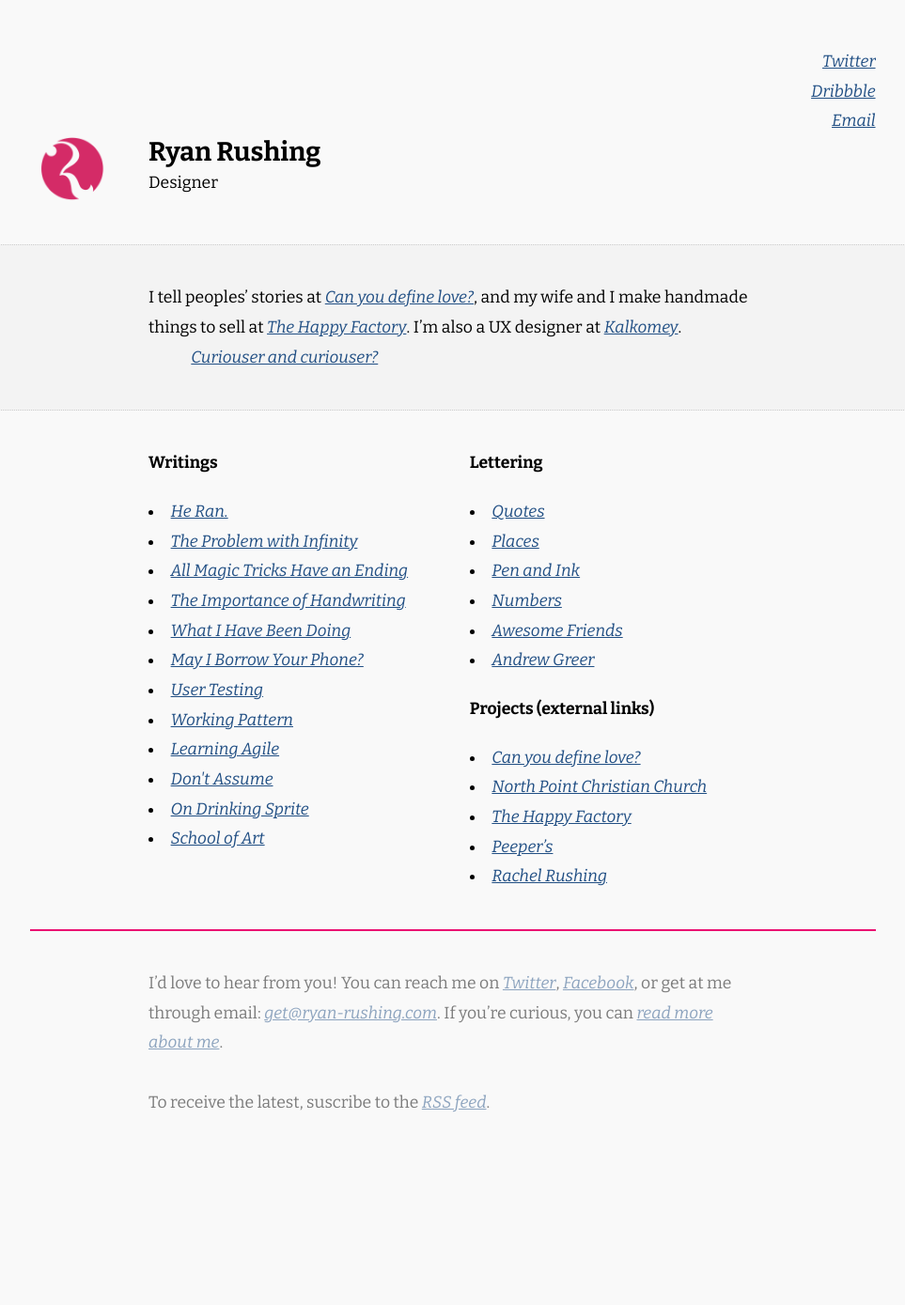
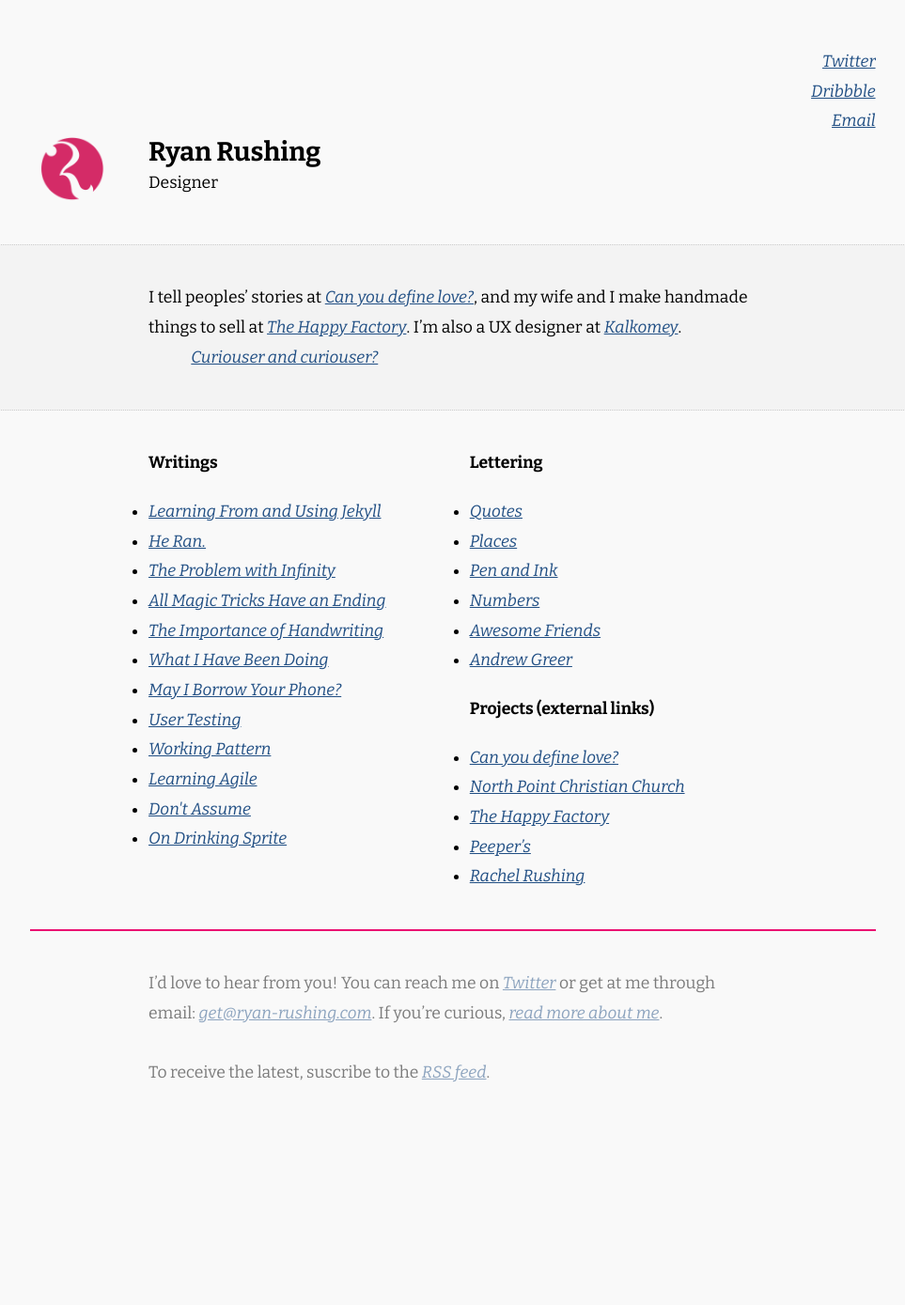
Before and after one commit to WriteEditor/ryan-rushing, a Jekyll site: the page built from index.html, in a window 1280 px wide. Shown: the whole page at 94% size, without its empty margins (158-1121 px from the left). Built offline with Jekyll 4.4.1, drawn with Linux system fonts in a browser that asks for light colours; after the commit the page ends 1358 px from its top, so only the background shows below that.

Commit message:
added new post, removed facebook links, altered CSS for list-styles

```diff
--- a/_config.yml
+++ b/_config.yml
@@ -1,7 +1,7 @@
 auto:       true
-server:     false
+server:     true
 permalink:  /writing/:year/:month/:day/:title
 baseurl:    /
 name: Ryan Rushing, designer
 description: Ryan is a designer living in the Dallas-area. Sometimes he writes.
-url: http://ryan-rushing.com
+url: http://ryan-rushing.comls
--- a/_layouts/global.html
+++ b/_layouts/global.html
@@ -102,7 +102,7 @@
 				<div class="s-all">
 					<footer class="l2-l3 m-all s-all">
 						<span class="s-hide">
-							I&rsquo;d love to hear from you! You can reach me on <a href="http://twitter.com/drawingtype">Twitter</a>, <a href="http://facebook.com/drawingtype">Facebook</a>, or get at me through email: <a href="mailto:get@ryan-rushing.com">get@ryan-rushing.com</a>. If you&rsquo;re curious, you can <a href="/about">read more about me</a>.
+							I&rsquo;d love to hear from you! You can reach me on <a href="http://twitter.com/drawingtype">Twitter</a> or get at me through email: <a href="mailto:get@ryan-rushing.com">get@ryan-rushing.com</a>. If you&rsquo;re curious, <a href="/about">read more about me</a>.
 							<br>
 							<br>
 							To receive the latest, suscribe to the <a href="/feed.xml">RSS feed</a>.
@@ -119,7 +119,6 @@
 								<ul id="contact-info" >
 									<li><a href="mailto:get@ryan-rushing.com">Email</a></li>
 									<li><a href="http://twitter.com/drawingtype">Twitter</a></li>
-									<li><a href="http://facebook.com/drawingtype">Facebook</a></li>
 									<li><a href="http://dribbble.com/ryanrushing">Dribbble</a></li>
 								</ul>
 							</div>
--- a/css/global.css
+++ b/css/global.css
@@ -19,6 +19,9 @@
 h3              { margin: 0 0 20px 0;}
 h4 				{ margin: 0 0 20px 0; font-weight: 400; font-style: italic; color: #777;}
 
+li h4			{ margin: 0; }
+li p			{ margin: 0 0 20px 0; }
+
 article h3 { font-weight: 400;}
 
 #writings-projects h3 { margin: 20px 0;}
@@ -34,7 +37,7 @@
 
 #individual figure		{ padding: 40px 0;}
 #individual p + p, #about p + p	{ text-indent: 7%;}
-#individual ul			{ margin: 20px 0; list-style: disc inside; }
+#individual ul			{ margin: 20px 0; list-style: disc outside; }
 #individual h3, #about h3, #writings-projects h3 { font-weight: 700;}
 #individual ul p + p 		{ text-indent: 0; }
 
--- a/css/v5.css
+++ b/css/v5.css
@@ -5,10 +5,10 @@
 #face       { margin: 20px 0;}
 
 #about          { margin: 0 0 20px 0; width: 100%; background: #f3f3f3; float: left; clear: both; border-top: 1px dotted #ccc; border-bottom: 1px dotted #ccc; padding: 40px 0;}
-#about ul       { margin: 20px 0; list-style: disc inside; }
+#about ul       { margin: 20px 0; list-style: disc outside; }
 
-#writings-projects, #individual     { clear: both; border-bottom: 2px solid #eb1072; overflow: hidden; padding: 0 0 40px 0;}
-#writings-projects ul               { list-style: disc inside;}
+#writings-projects, #individual     { clear: both; border-bottom: 2px solid #eb1072; padding: 0 0 40px 0;}
+#writings-projects ul               { list-style: disc outside;}
 
 #disqus_thread {padding: 40px 0 0 0; }
 #disqus_thread img { width: auto;}
```
Also changed, not shown: _posts/writing/2013-03-24-learning-and-using-jekyll.md (added, +26 -0 lines).
